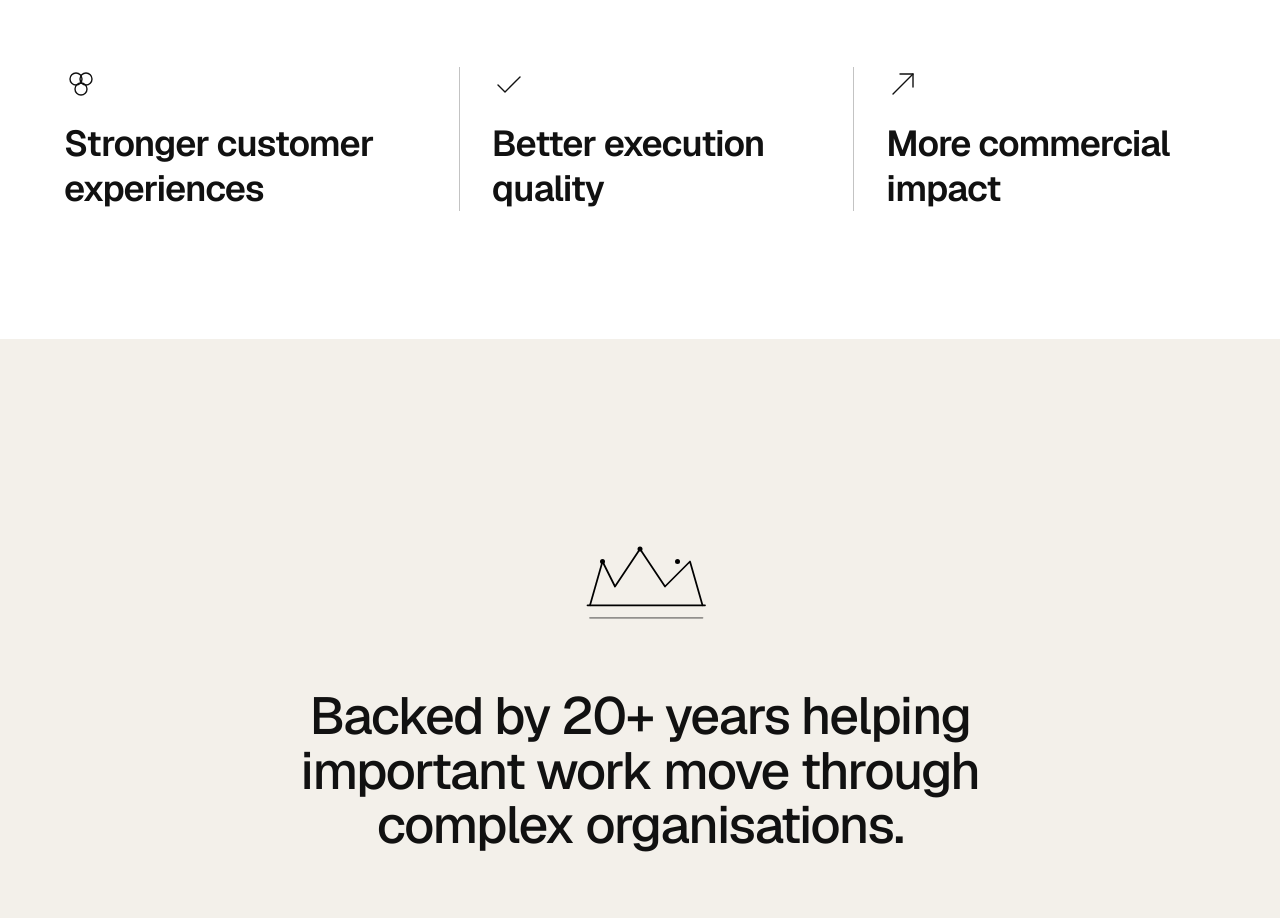
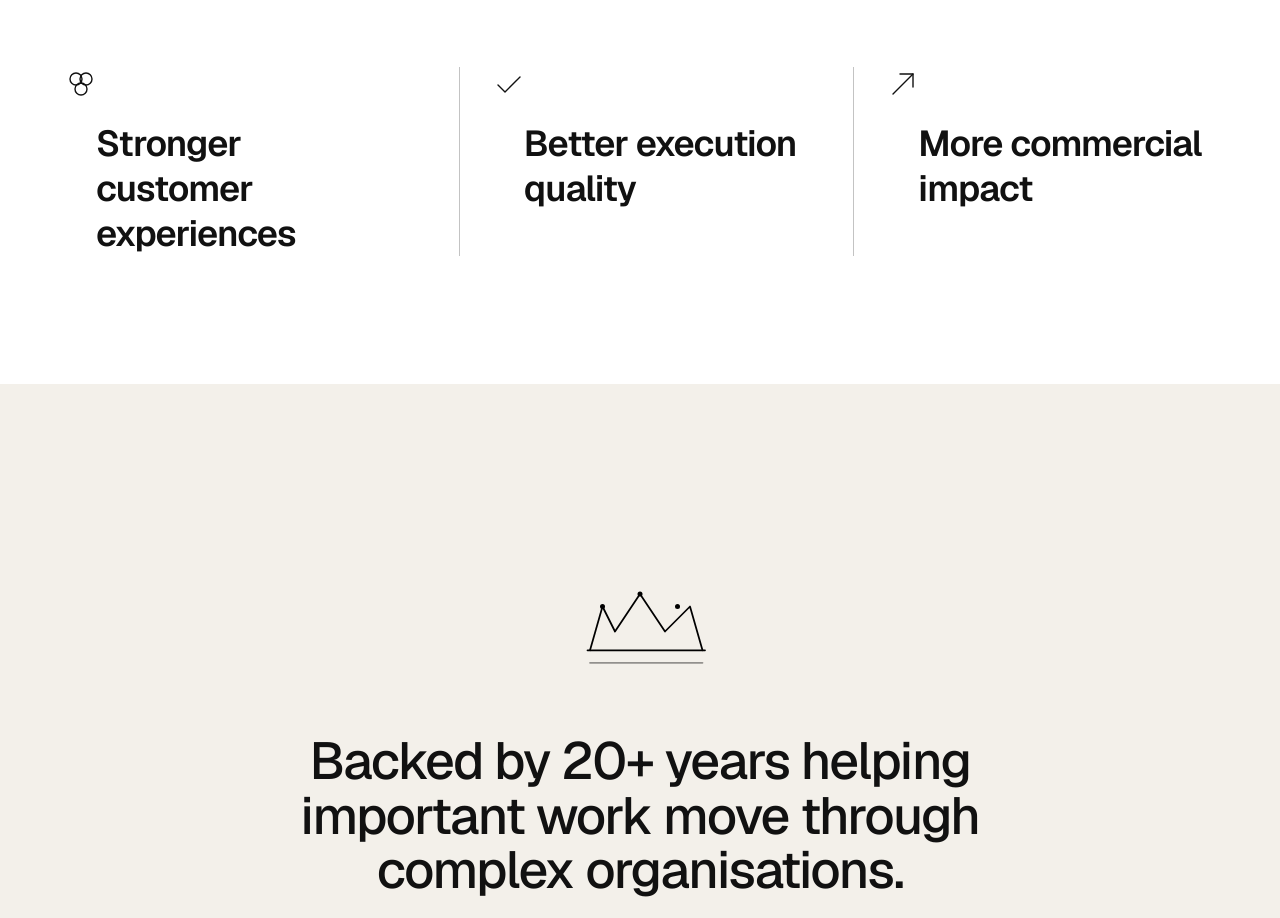
Before and after one commit to darrenbrett-lang/dabhands.delivery, a Next.js app: page /where-we-step-in in a window 1280 px wide. Shown: the part 2840-3758 px from the top of the page. Built offline with nearby package versions, Linux system fonts and the light colour scheme.

Commit message:
Indent outcome labels from icons on desktop
Labels in 'When important work moves together' section now have left margin on md/lg breakpoints for visual separation from the icons.

Co-Authored-By: Claude Haiku 4.5 <noreply@anthropic.com>

```diff
--- a/pages/where-we-step-in.tsx
+++ b/pages/where-we-step-in.tsx
@@ -339,7 +339,7 @@ export default function WhereWeStepIn() {
                   }`}
                 >
                   <span className="flex-shrink-0 text-dab-charcoal" aria-hidden>{item.icon}</span>
-                  <p className="text-[24px] md:text-[30px] lg:text-[36px] font-semibold leading-tight tracking-[-0.025em] text-dab-charcoal">
+                  <p className="text-[24px] md:text-[30px] lg:text-[36px] font-semibold leading-tight tracking-[-0.025em] text-dab-charcoal md:ml-6 lg:ml-8">
                     {item.label}
                   </p>
                 </motion.li>
```
